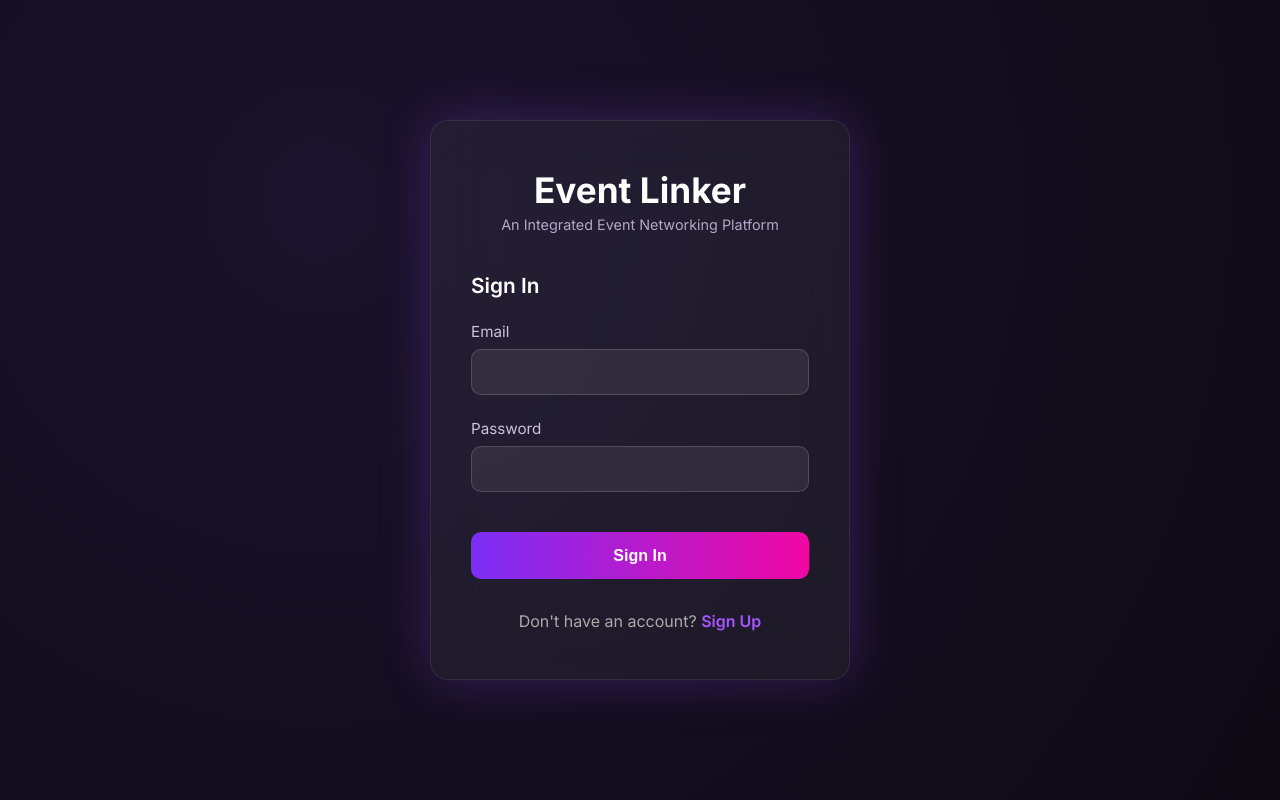
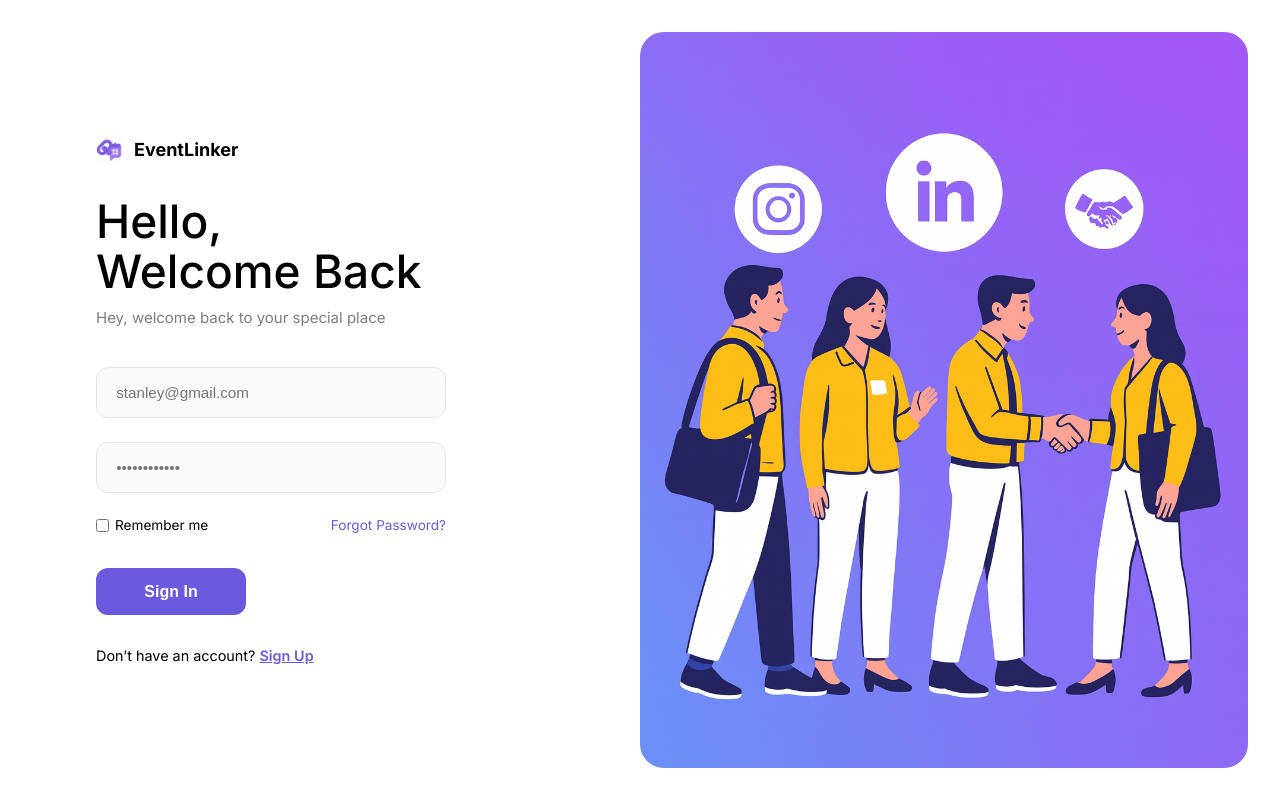
Before and after one commit to devikashaj711/eventlinker, a Flask app: page /login in a window 1280 px wide. Run offline with Flask 3, Linux system fonts and the light colour scheme.

Commit message:
ui changes for login page

```diff
--- a/frontend/styles/login.css
+++ b/frontend/styles/login.css
@@ -1,136 +1,153 @@
-/* Reset */
+/* RESET */
 * {
-    margin: 0;
-    padding: 0;
-    box-sizing: border-box;
-  }
+  margin: 0;
+  padding: 0;
+  box-sizing: border-box;
+}
 
-  body {
-    font-family: 'Inter', sans-serif;
-    background: radial-gradient(circle at 25% 25%, #1a132b, #0d0a14);
-    display: flex;
-    justify-content: center;
-    align-items: center;
-    min-height: 100vh;
-    color: #fff;
-  }
+body {
+  font-family: "Inter", sans-serif;
+  background: #ffffff;
+  height: 100vh;
+  width: 100vw;
+  overflow: hidden;
+}
 
-  /* Card Layout */
-  .form-card {
-    background: rgba(255, 255, 255, 0.05);
-    border-radius: 18px;
-    border: 1px solid rgba(255, 255, 255, 0.08);
-    backdrop-filter: blur(25px);
-    box-shadow: 0 0 50px rgba(160, 70, 255, 0.25);
-    width: 100%;
-    max-width: 420px;
-    padding: 3rem 2.5rem;
-    animation: fadeIn 0.8s ease;
-    text-align: center;
-  }
+.login-container {
+  display: flex;
+  height: 100vh;
+  width: 100vw;
+}
 
-  /* Animation */
-  @keyframes fadeIn {
-    from { opacity: 0; transform: translateY(10px); }
-    to { opacity: 1; transform: translateY(0); }
-  }
+/* LEFT SIDE */
+.left-side {
+  width: 50vw;
+  max-width: 50vw;
+  min-width: 50vw;
+  padding: 6rem 6rem;
+  display: flex;
+  flex-direction: column;
+  justify-content: center;
+}
 
-  /* Logo and Tagline */
-  .logo {
-    display: flex;
-    flex-direction: column;
-    align-items: center;
-    margin-bottom: 2.5rem;
-  }
+.logo-box {
+  display: flex;
+  align-items: center;
+  gap: 10px;
+  margin-bottom: 2rem;
+}
 
-  .logo-text {
-    font-weight: 700;
-    font-size: 2.2rem;
-    color: #ffffff;
-  }
+.logo-icon {
+  width: 28px;
+  height: 28px;
+}
 
-  .logo-tagline {
-    font-size: 0.9rem;
-    color: #b1a9c8;
-    margin-top: 0.3rem;
-  }
+.logo-text {
+  font-size: 18px;
+  font-weight: 700;
+}
 
-  /* Subtitle */
-  .section-subtitle {
-    font-size: 1.3rem;
-    font-weight: 600;
-    margin-bottom: 1.5rem;
-    color: #fff;
-    text-align: left;
-  }
+/* TITLES */
+.welcome-title {
+  font-size: 46px;
+  font-weight: 500;
+  line-height: 1.1;
+  margin-bottom: 0.7rem;
+}
 
-  /* Form */
-  .form-group {
-    margin-bottom: 1.5rem;
-    text-align: left;
-  }
+.welcome-subtitle {
+  font-size: 15px;
+  color: #7d7d7d;
+  margin-bottom: 2.5rem;
+}
 
-  .form-group label {
-    display: block;
-    font-size: 0.95rem;
-    color: #c9c4da;
-    margin-bottom: 0.5rem;
-  }
+/* FORM INPUTS */
+.form-group input {
+  width: 350px;
+  max-width: 350px;
+  padding: 1rem 1.2rem;
+  border-radius: 12px;
+  border: 1px solid #e5e5e5;
+  background: #fafafa;
+  font-size: 0.95rem;
+  margin-bottom: 1.5rem;
+}
 
-  .form-group input {
-    width: 100%;
-    padding: 0.85rem 1rem;
-    border-radius: 10px;
-    border: 1px solid rgba(255, 255, 255, 0.15);
-    background: rgba(255, 255, 255, 0.08);
-    color: #fff;
-    font-size: 0.95rem;
-    transition: all 0.3s ease;
-  }
+.form-group input:focus {
+  border-color: #7c4dff;
+  box-shadow: 0 0 0 3px rgba(124, 77, 255, 0.15);
+  outline: none;
+}
 
-  .form-group input::placeholder {
-    color: #aaa;
-  }
+/* OPTIONS */
+.options-row {
+  width: 350px;
+  display: flex;
+  justify-content: space-between;
+  align-items: center;
+  margin-bottom: 2.2rem;
+}
 
-  .form-group input:focus {
-    outline: none;
-    border-color: #a855ff;
-    background: rgba(255, 255, 255, 0.12);
-  }
+.remember-me {
+  display: flex;
+  align-items: center;
+  gap: 6px;
+  font-size: 0.85rem;
+}
 
-  /* Button */
-  .form-submit-btn {
-    width: 100%;
-    margin-top: 1rem;
-    padding: 0.9rem;
-    font-size: 1rem;
-    font-weight: 600;
-    cursor: pointer;
-    border-radius: 10px;
-    border: none;
-    color: #fff;
-    background: linear-gradient(90deg, #7b2ff7, #f107a3);
-    transition: all 0.3s ease;
-  }
+.remember-me input {
+  accent-color: #6a5ae0;
+}
 
-  .form-submit-btn:hover {
-    transform: translateY(-2px);
-    box-shadow: 0 0 20px rgba(160, 70, 255, 0.4);
-  }
+.forgot-link {
+  color: #6a5ae0;
+  font-size: 0.85rem;
+  text-decoration: none;
+}
 
-  /* Signup Link */
-  .signup-link-container {
-    text-align: center;
-    margin-top: 2rem;
-    color: #aaa;
-  }
+/* BUTTON */
+.btn-primary {
+  width: 150px;
+  padding: 0.9rem;
+  background: #6a5ae0;
+  border-radius: 12px;
+  color: white;
+  font-size: 1rem;
+  border: none;
+  cursor: pointer;
+  font-weight: 600;
+  transition: 0.2s ease;
+}
 
-  .signup-link {
-    color: #a855ff;
-    font-weight: 600;
-    text-decoration: none;
-  }
+.btn-primary:hover {
+  background: #5a4bd0;
+}
 
-  .signup-link:hover {
-    text-decoration: underline;
-  }
+/* SIGNUP */
+.signup-text {
+  margin-top: 2rem;
+  font-size: 0.9rem;
+}
+
+.signup-link {
+  color: #6a5ae0;
+  font-weight: 600;
+}
+
+/* RIGHT SIDE (Image Only) */
+.right-side {
+  width: 50vw;
+  max-width: 50vw;
+  min-width: 50vw;
+  display: flex;
+  justify-content: center;
+  align-items: center;
+  padding: 32px 32px 32px 0;
+}
+
+.illustration-clean {
+  width: 100%;
+  height: 100%;
+  object-fit: cover;
+  border-radius: 24px;
+}
--- a/frontend/templates/login.html
+++ b/frontend/templates/login.html
@@ -4,37 +4,68 @@
 <head>
   <meta charset="UTF-8">
   <meta name="viewport" content="width=device-width, initial-scale=1.0">
-  <title>Sign In | Event Linker</title>
+  <title>Sign In | EventLinker</title>
+
   <link rel="stylesheet" href="{{ url_for('static', filename='styles/login.css') }}">
-  <link href="https://fonts.googleapis.com/css2?family=Inter:wght@400;500;600;700&display=swap" rel="stylesheet">
-  <link rel="stylesheet" href="https://cdnjs.cloudflare.com/ajax/libs/font-awesome/6.5.0/css/all.min.css">
+  <link href="https://fonts.googleapis.com/css2?family=Inter:wght@300;400;500;600;700;800&display=swap" rel="stylesheet">
 </head>
 
-<body class="body-card-login">
-  <div class="form-card">
-    <div class="logo">
-      <span class="logo-text">Event Linker</span>
-      <small class="logo-tagline">An Integrated Event Networking Platform</small>
+<body>
+
+  <div class="login-container">
+
+    <!-- LEFT COLUMN -->
+    <div class="left-side">
+
+      <!-- LOGO -->
+      <div class="logo-box">
+        <img src="{{ url_for('static', filename='images/event-linker-logo.png') }}" class="logo-icon">
+        <span class="logo-text">EventLinker</span>
       </div>
 
-    <h3 class="section-subtitle">Sign In</h3>
+      <h1 class="welcome-title">Hello,<br>Welcome Back</h1>
+      <p class="welcome-subtitle">Hey, welcome back to your special place</p>
 
-    <form action="#" method="POST">
+      <!-- LOGIN FORM -->
+      <form action="#" method="POST" class="login-form">
+
         <div class="form-group">
-        <label for="email">Email</label>
-        <input type="email" id="email" name="email" required>
+          <input type="email" name="email" placeholder="stanley@gmail.com" required>
         </div>
+
         <div class="form-group">
-        <label for="password">Password</label>
-        <input type="password" id="password" name="password" required>
+          <input type="password" name="password" placeholder="••••••••••••" required>
         </div>
-      <button type="submit" class="form-submit-btn">Sign In</button>
+
+        <div class="options-row">
+          <label class="remember-me">
+            <input type="checkbox">
+            <span>Remember me</span>
+          </label>
+
+          <a href="#" class="forgot-link">Forgot Password?</a>
+        </div>
+
+        <button type="submit" class="btn-primary">Sign In</button>
+
       </form>
 
-    <div class="signup-link-container">
-      <p>Don't have an account? <a href="/register" class="signup-link">Sign Up</a></p>
+      <p class="signup-text">
+        Don’t have an account?
+        <a href="/register" class="signup-link">Sign Up</a>
+      </p>
+
     </div>
+
+    <!-- RIGHT PURPLE CARD -->
+    <div class="right-side">
+      <img src="{{ url_for('static', filename='images/eventlinker-login3.png') }}"
+           class="illustration-clean"
+           alt="Event Illustration">
     </div>
+
+  </div>
+
 </body>
 
 </html>
```
Also changed, not shown: frontend/images/event-linker-login.png (added), frontend/images/event-linker-logo.png (added), frontend/images/eventlinker-login1.png (added), frontend/images/eventlinker-login2.png (added), frontend/images/eventlinker-login3.png (added). Lines whose indentation alone changed are shown as unchanged.
